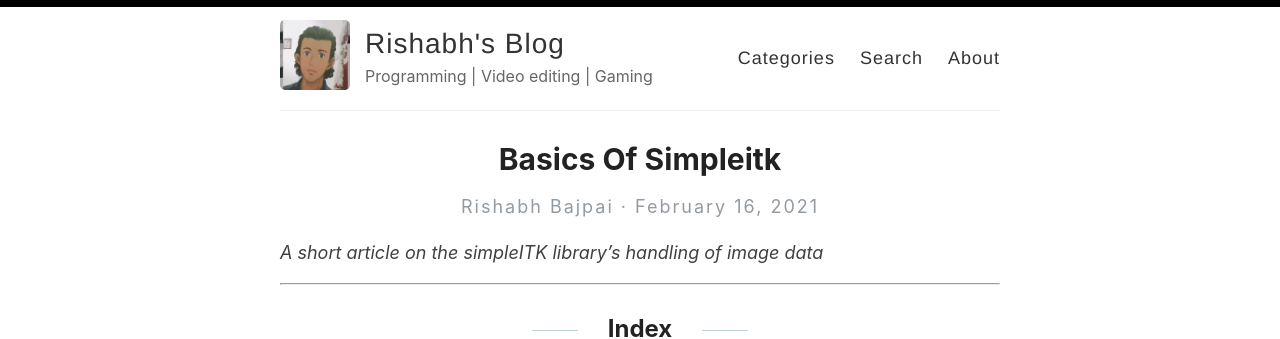
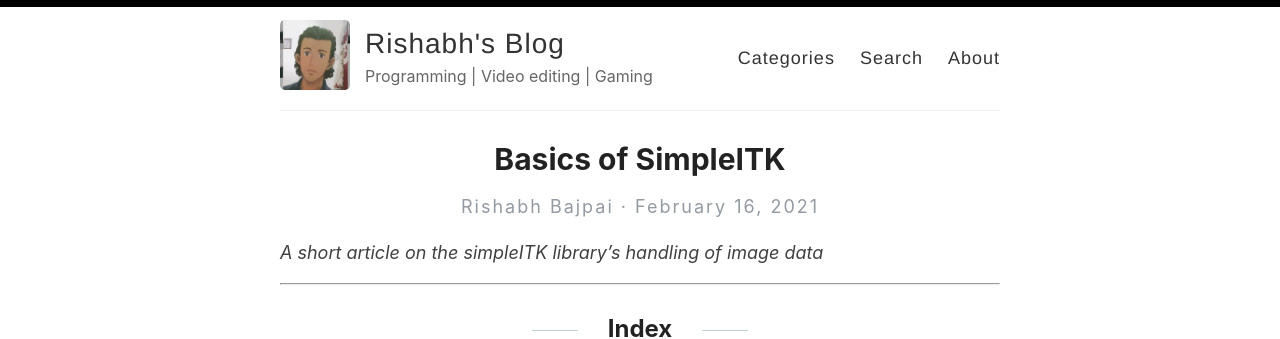
Before and after one commit to CodeSeeker99/codeseeker99.github.io, a Jekyll site: the page built from _posts/2021-02-16-Basics-of-SimpleITK.md, in a window 1280 px wide and 900 px high. Shown: the top 339 px of the window. Built offline with Jekyll 4.4.1, drawn with Linux system fonts in a browser that asks for light colours; our own code applies the rules of GitHub Pages for plain Markdown files; part of the change alters nothing that is shown.

```diff
--- a/_posts/2021-02-16-Basics-of-SimpleITK.md
+++ b/_posts/2021-02-16-Basics-of-SimpleITK.md
@@ -1,5 +1,6 @@
 ---
 published: true
+title: 'Basics of SimpleITK'
 ---
 _A short article on the simpleITK library's handling of image data_
 
```
